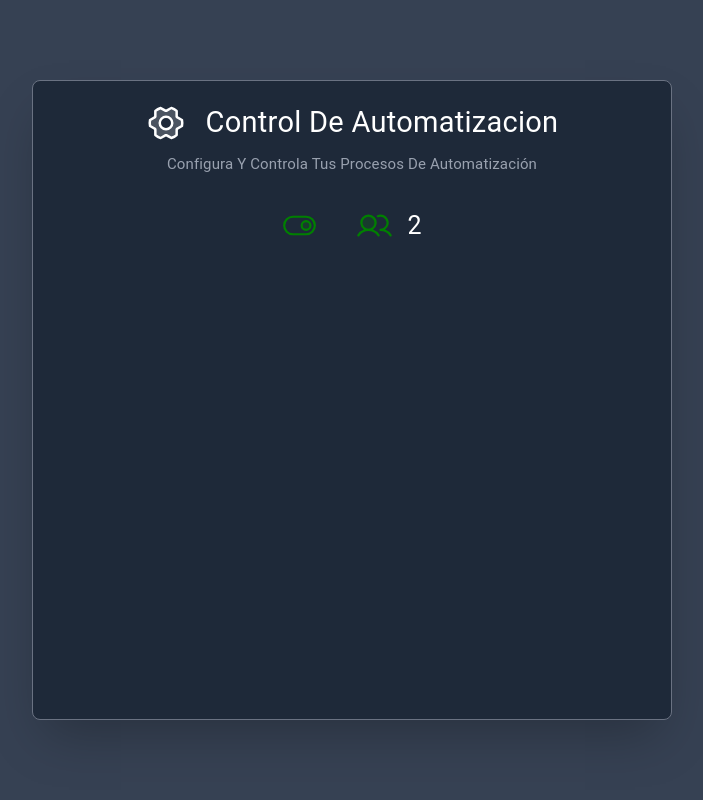
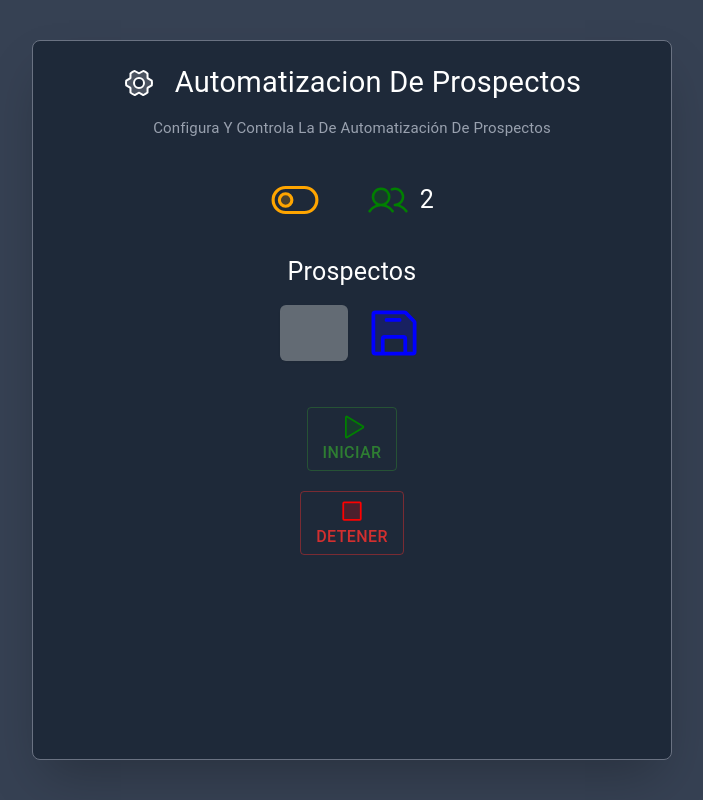
Before and after one commit to eliasdiz/rpa-diego-front, a React (Vite) app: page / in a window 1280 px wide. Shown: the whole page, without its empty margins (288-991 px from the left). Built offline with nearby package versions, Linux system fonts and the light colour scheme.

Commit message:
vista manual lista

```diff
--- a/package.json
+++ b/package.json
@@ -13,6 +13,7 @@
     "@emotion/react": "^11.14.0",
     "@emotion/styled": "^11.14.0",
     "@mui/icons-material": "^7.1.0",
+    "@mui/joy": "^5.0.0-beta.52",
     "@mui/material": "^7.1.0",
     "@phosphor-icons/react": "^2.1.10",
     "@tailwindcss/vite": "^4.1.7",
--- a/src/components/Dashboard.jsx
+++ b/src/components/Dashboard.jsx
@@ -1,51 +1,87 @@
-import { Typography } from '@mui/material'
-import { GearSixIcon, ToggleLeftIcon, ToggleRightIcon, UsersIcon } from '@phosphor-icons/react'
+import { Button, Tab, Tabs, Typography } from '@mui/material'
+import { FloppyDiskIcon, GearSixIcon, PlayIcon, StopIcon, ToggleLeftIcon, ToggleRightIcon, UsersIcon } from '@phosphor-icons/react'
 import { useState } from 'react'
+import Input from '@mui/joy/Input';
 
 export default function Dashboard() {
-	const [service] = useState(true)
+	const [service] = useState(false)
 	const newUsers = 2
 
+	return (
+		<div className='flex flex-col items-center gap-4 w-full md:w-[90%] lg:w-[80%] xl:w-[50%] h-auto min-h-[90%] border border-gray-500 rounded-lg shadow-2xl bg-gray-800 p-3 md:p-5'>
 
-
-	return (
-		<div className='flex flex-col items-center gap-4 w-[50%] h-[80%] border border-gray-500 rounded-lg shadow-2xl bg-gray-800 p-5'>
-
-			<div className='flex flex-col justify-center items-center gap-2 capitalize'>
-				<div className='flex justify-center items-center gap-5'>
-					<GearSixIcon color='white' size={40} weight='duotone' />
-					<Typography color='white' fontSize={29}>
-						control de automatizacion
+			<div className='flex flex-col justify-center items-center gap-2 md:gap-3 capitalize w-full text-center'>
+				<div className='flex flex-col md:flex-row justify-center items-center gap-2 md:gap-5'>
+					<GearSixIcon color='white' size={32} md:size={40} weight='duotone' />
+					<Typography color='white' fontSize={{ xs: 24, md: 29 }}>
+						automatizacion de prospectos
 					</Typography>
 				</div>
-				<Typography className='text-gray-400' fontSize={15}>
-					Configura y controla tus procesos de automatización
+				<Typography className='text-gray-400' fontSize={{ xs: 14, md: 15 }}>
+					Configura y controla la de automatización de Prospectos
 				</Typography>
 			</div>
 
-			<div className='w-[30%] flex justify-around items-center mt-4'>
+			<div className='w-full flex justify-center items-center gap-8 md:gap-12 mt-3 md:mt-5'>
 				{
 					service ?
-						<ToggleRightIcon color='green' size={35} weight='duotone' />
+						<ToggleRightIcon color='green' size={50} md:size={35} weight='duotone' />
 						:
-						<ToggleLeftIcon color='orange' size={35} weight='duotone' />
+						<ToggleLeftIcon color='orange' size={50} md:size={35} weight='duotone' />
 				}
 
-				<div className='flex justify-center items-center gap-4'>
+				<div className='flex justify-center items-center gap-3'>
 					{
 						newUsers > 0 ?
-							<UsersIcon color='green' size={35} weight='duotone' />
+							<UsersIcon color='green' size={40} md:size={35} weight='duotone' />
 							:
-							<UsersIcon color='orange' size={35} weight='duotone' />
+							<UsersIcon color='orange' size={40} md:size={35} weight='duotone' />
 					}
-					<Typography color='white' fontSize={25}>{newUsers}</Typography>
+					<Typography color='white' fontSize={{ xs: 30, md: 25 }}>{newUsers}</Typography>
 				</div>
 			</div>
 
-			<div className='w-full'>
+			<div className='flex justify-center w-full border-white p-2 md:p-3'>
+				<div className='flex flex-col items-center gap-2 md:gap-3 w-full'>
+					<Typography fontSize={{ xs: 27, md: 25 }} color='white'>Prospectos</Typography>
 
+					<div className='flex flex-col md:flex-row justify-center items-center gap-5 md:gap-4 w-full'>
+						<Input
+							type='number'
+							size='md'
+							variant='solid'
+							className='w-[68px] p-1 md:p-2 text-aling-center'
+							sx={{
+								'& input': {
+								textAlign: 'center',  // Centra el texto dentro del input
+								padding: '0.5rem',    // Ajusta el padding si es necesario
+								}
+							}}
+						/>
+						<FloppyDiskIcon size={60} md:size={50} color='blue' weight='duotone' />
+					</div>
+
+					<div className='flex flex-col  gap-5 md:gap-5 mt-4 md:mt-6 w-full justify-center items-center p-2'>
+						<Button
+							className='flex flex-col items-center justify-center p-1 md:p-2 w-[50%] sm:w-auto'
+							color='success'
+							variant='outlined'
+						>
+							<PlayIcon size={28} md:size={35} color='green' weight='duotone' />
+							<span className='text-xs md:text-base'>iniciar</span>
+						</Button>
+
+						<Button
+							className='flex flex-col items-center justify-center p-1 md:p-2 w-[50%] sm:w-auto'
+							color='error'
+							variant='outlined'
+						>
+							<StopIcon size={28} md:size={35} color='red' weight='duotone' />
+							<span className='text-xs md:text-base'>detener</span>
+						</Button>
+					</div>
+				</div>
 			</div>
-
 		</div>
 	)
 }
```
Also changed, not shown: 1 other file (tests, documents, lock files or other folders).
